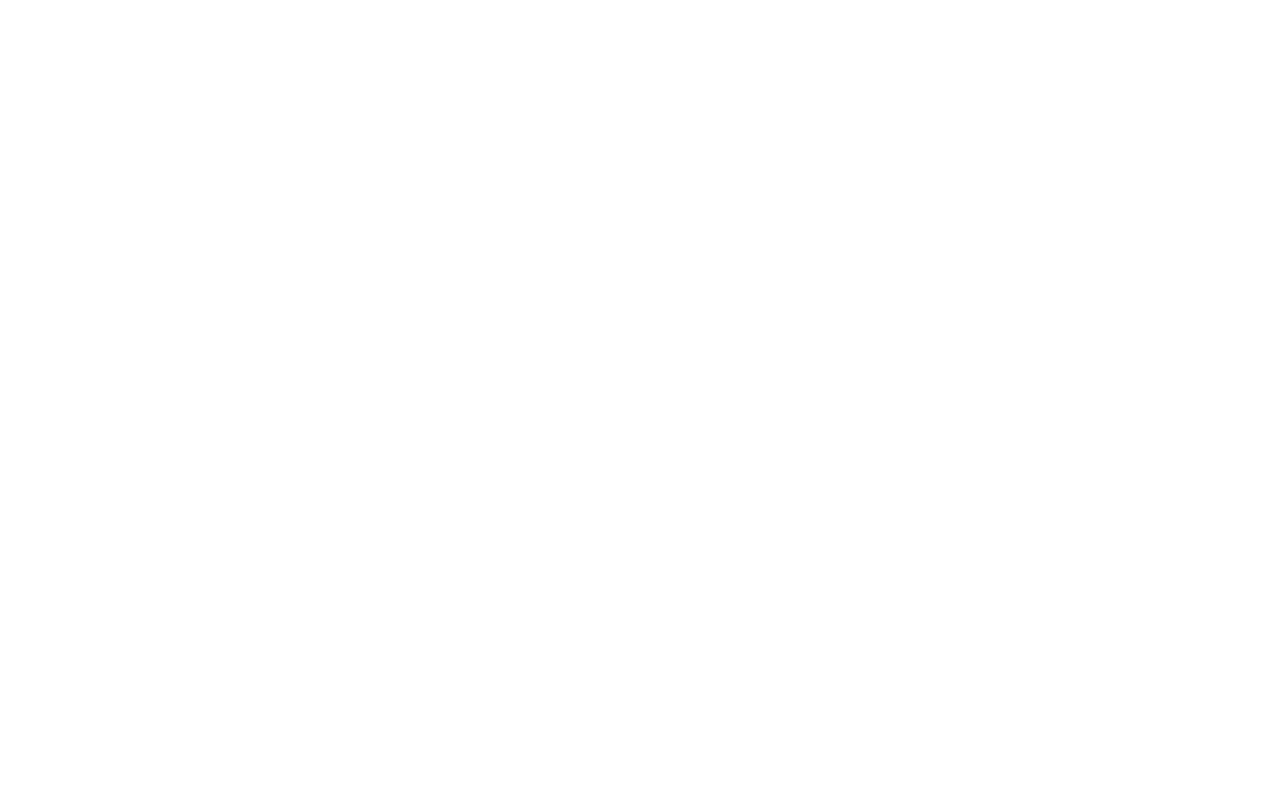
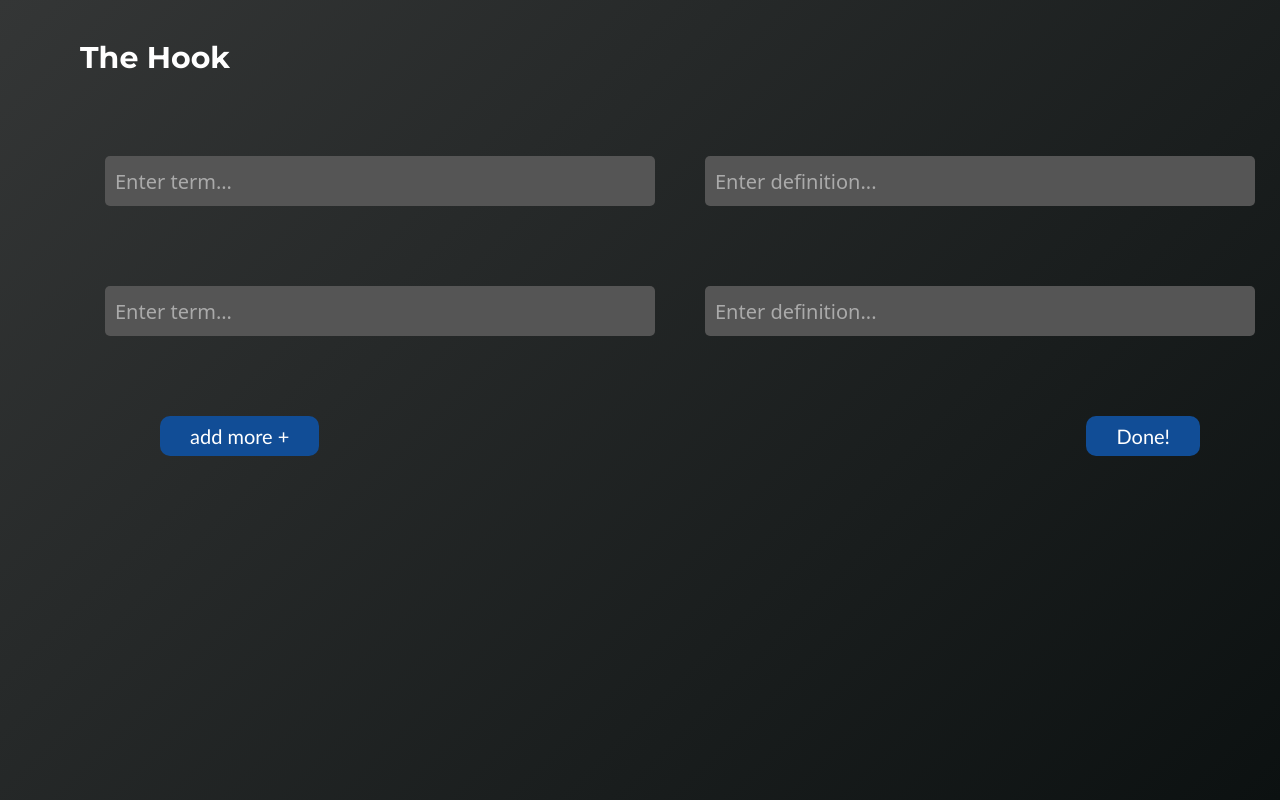
Before and after one commit to bqqak/flashcard-app, a React (Vite) app: page /createCards in a window 1280 px wide. Before the commit this address had no page. Built offline with nearby package versions, Linux system fonts and the light colour scheme.

Commit message:
finished my functionaly of adding cards

```diff
--- a/src/components/Cards/Cards.jsx
+++ b/src/components/Cards/Cards.jsx
@@ -1,10 +1,10 @@
 import React from "react";
 import "./css.css";
-function Cards() {
+function Cards({index, task, handleChange}) {
   return (
     <div className="flex justify-around">
-      <input className="enter-term pl-10" placeholder="Enter term..." onChange={(e) => console.log(e.target.value)} />
-      <input className="enter-term " placeholder="Enter definition..." onChange={(e) => console.log(e.target.value)}/>
+      <input className="enter-term pl-10" placeholder="Enter term..." onChange={(e) => handleChange(index, "term", e.target.value)} />
+      <input className="enter-term " placeholder="Enter definition..." onChange={(e) => handleChange(index, "definition", e.target.value)}/>
     </div>
   );
 }
--- a/src/components/Cards/VisualCard.jsx
+++ b/src/components/Cards/VisualCard.jsx
@@ -2,6 +2,7 @@ import React from "react";
 import "./css.css";
 import Cards from "./Cards";
 import { useState } from "react";
+import { NavLink } from "react-router";
 const VisualCard = () => {
 
   const [tasks, setTasks] = useState([
@@ -15,19 +16,36 @@ const VisualCard = () => {
     }
   ])
 
+  const handleTaskChange = (index, field, value) => {
+    setTasks((prev) => {
+      const newTasks = [...prev];
+      newTasks[index][field] = value;
+      return newTasks;
+    })
+  }
+
+  const handleDone = () => {
+    tasks.map((task) => console.log(task))
+  }
 
   return (
     <div className="flex flex-col gap-20 pl-20 min-h-screen visual-card">
         <div className="mt-10">
-          <p className="text-white text-3xl">The Hook</p>
+          <NavLink to="/"><p className="text-white text-3xl">The Hook</p></NavLink>
         </div>
         <div className="flex flex-col gap-20">
-          <Cards />
-          <Cards />
+         {tasks.map((task, index) => (
+          <Cards
+            key={index}
+            index={index}
+            task={task}
+            handleChange={handleTaskChange}
+          />
+        ))}
         </div>
         <div className="flex justify-between items-center ml-20 mr-20">
           <button className="btn-add-more" >add more +</button>
-          <button className='btn-add-more '>Done!</button>
+          <button className='btn-add-more' onClick={handleDone}>Done!</button>
         </div>
       </div>
 
--- a/src/components/Header/Header.jsx
+++ b/src/components/Header/Header.jsx
@@ -3,10 +3,13 @@ import { NavLink } from 'react-router'
 function Header() {
   return (
     <div className='flex justify-around pt-10 pb-30'>
-        <p className='text-3xl text-white'>
+        <NavLink to='/'>
+          <p className='text-3xl text-white font-[Montserrat]'>
             The Hook
         </p>
-        <NavLink to='/hello' className='text-white '>Create cards</NavLink>
+        </NavLink>
+        <NavLink to='/createCards' className='text-white font-[Montserrat]'>Create cards</NavLink>
+        <NavLink to='/myCards' className='text-white font-[Montserrat]'>View my cards</NavLink>
     </div>
   )
 }
--- /dev/null
+++ b/src/components/MyCards/MyCards.jsx
@@ -0,0 +1,12 @@
+import React from 'react'
+import './css.css'
+
+const MyCards = () => {
+  return (
+    <div className='main-container min-h-screen'>
+
+    </div>
+  )
+}
+
+export default MyCards
--- /dev/null
+++ b/src/components/MyCards/css.css
@@ -0,0 +1,4 @@
+.main-container {
+   background: linear-gradient(135deg, rgb(52, 54, 54), rgb(12, 17, 17));
+
+}
--- a/src/main.jsx
+++ b/src/main.jsx
@@ -3,13 +3,13 @@ import "./index.css";
 import App from "./App.jsx";
 import { BrowserRouter, Routes, Route } from "react-router";
 import VisualCard from "./components/Cards/VisualCard.jsx";
-
+import MyCards from "./components/MyCards/MyCards.jsx";
 createRoot(document.getElementById("root")).render(
     <BrowserRouter>
         <Routes>
             <Route path="/" element={<App />} />
-            <Route path="/hello" element={<VisualCard />} />
-
+            <Route path="/createCards" element={<VisualCard />} />
+            <Route path="/myCards" element={<MyCards />} />
         </Routes>
     </BrowserRouter>
 );
```
